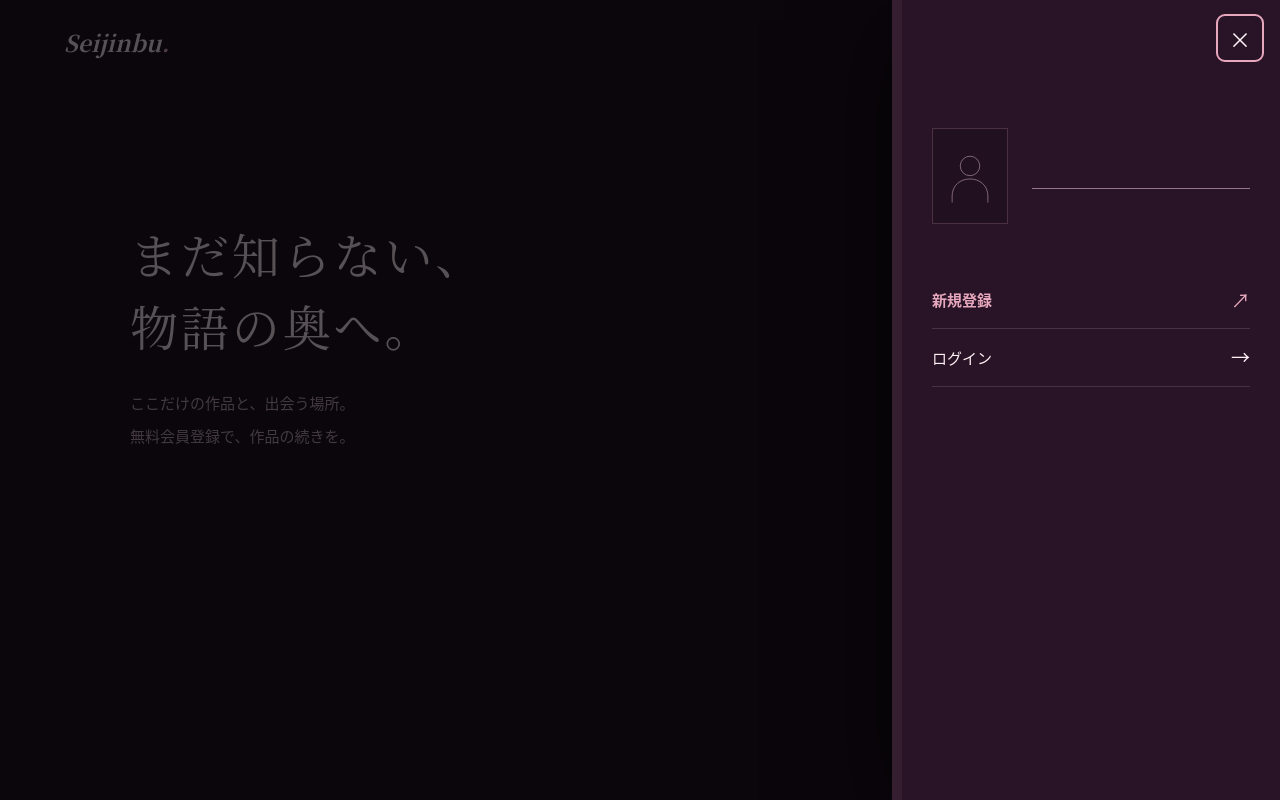
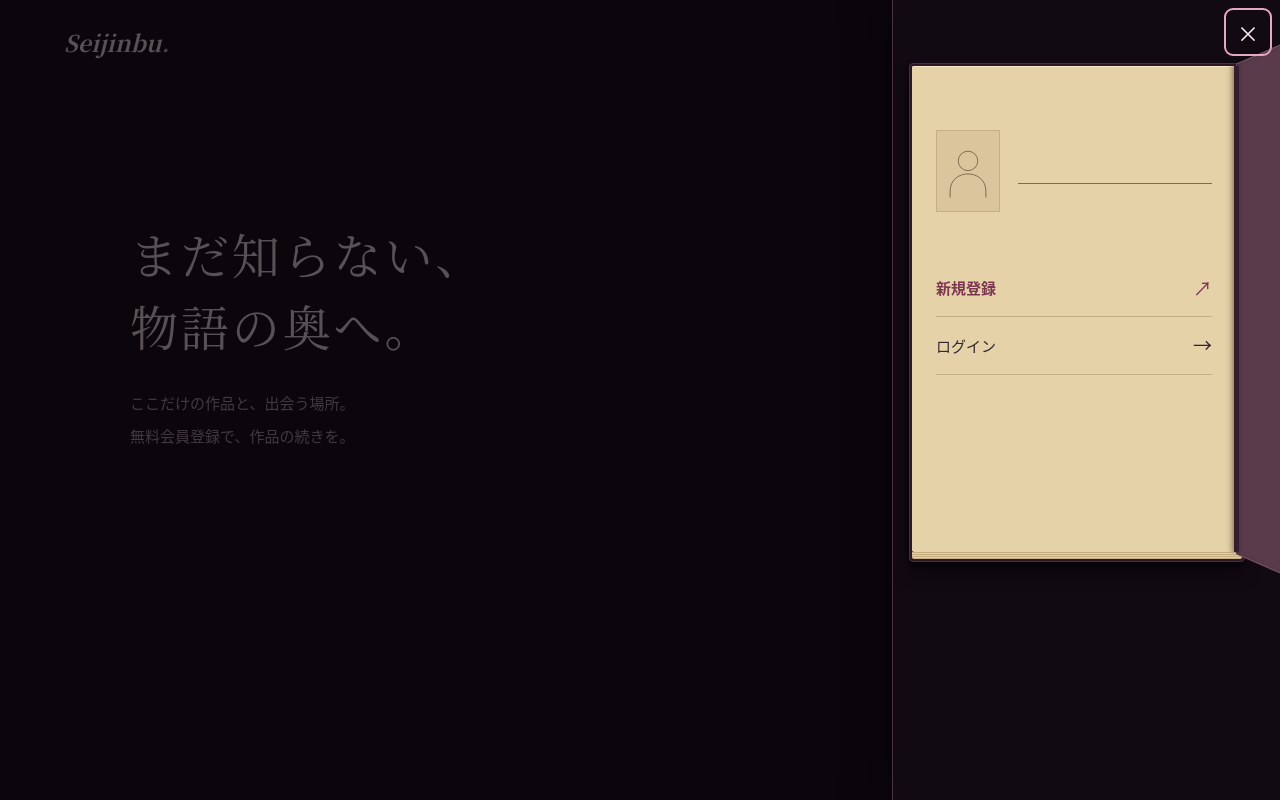
Before and after one commit to nishimura-yuma77/preview, a plain HTML site: page previews/seijinbu-handbook/screen.html in a window 1280 px wide. Drawn offline with Linux system fonts and the light colour scheme.

Commit message:
机上の手帳に生成りの紙面と立体的な厚みを付ける

```diff
--- a/previews/seijinbu-handbook/screen.html
+++ b/previews/seijinbu-handbook/screen.html
@@ -34,8 +34,6 @@
       aria-label="成人学園のメニュー"
       data-phase="closed"
     >
-      <div class="bookSpine" aria-hidden="true"></div>
-      <div class="bookContent">
       <header class="bookHeader">
         <button
           class="close"
@@ -46,9 +44,20 @@
           ×
         </button>
       </header>
+      <div class="bookContent">
+        <div class="bookBase" aria-hidden="true"></div>
+        <div class="pageEdge pageEdgeRight" aria-hidden="true"></div>
+        <div class="pageEdge pageEdgeBottom" aria-hidden="true"></div>
+        <div class="bookSpine" aria-hidden="true"></div>
         <section class="cover" aria-hidden="true">
+          <div class="coverFace coverFront">
             <span class="crest emblem" aria-hidden="true"></span>
             <h2 id="bookTitle">成人学園</h2>
+          </div>
+          <div class="coverFace coverBack"></div>
+          <div class="coverEdge coverForeEdge"></div>
+          <div class="coverEdge coverTopEdge"></div>
+          <div class="coverEdge coverBottomEdge"></div>
         </section>
         <div class="paper" inert aria-hidden="true">
           <div class="identity">
--- a/previews/seijinbu-handbook/style.css
+++ b/previews/seijinbu-handbook/style.css
@@ -10,6 +10,11 @@
   --quiet: #493043;
   --spine: #341e30;
   --accent: #d8c49a;
+  --paper: #e5d2a8;
+  --paper-ink: #342733;
+  --paper-accent: #7c3652;
+  --paper-line: #826a4d;
+  --paper-rule: #c4af86;
   --serif: "Yu Mincho", "Hiragino Mincho ProN", "Noto Serif CJK JP", serif;
   --sans:
     "Yu Gothic", "Hiragino Kaku Gothic ProN", "Noto Sans CJK JP", sans-serif;
@@ -317,28 +322,71 @@ body:has(dialog[open]) {
   border: 0;
   overflow: hidden;
   transform: translateX(calc((1 - var(--slide, 0)) * 100%));
-  padding-left: 10px;
+  background: var(--page);
+  box-shadow:
+    inset 1px 0 var(--quiet),
+    -12px 0 40px #0005;
 }
 .bookSpine {
   position: absolute;
-  inset: 0 auto 0 0;
-  width: 10px;
+  inset: 0 -3px 0 auto;
+  width: 5px;
   background: var(--spine);
-  z-index: 3;
+  border-radius: 0 2px 2px 0;
+  z-index: 4;
+  box-shadow: -2px 0 4px #29121c42;
 }
 .bookContent {
-  position: relative;
-  min-height: 100%;
+  position: absolute;
+  inset: 66px 44px auto 20px;
+  width: calc(100% - 64px);
+  aspect-ratio: 2 / 3;
+  max-height: calc(100dvh - 92px);
+  container-type: size;
   perspective: 1100px;
   isolation: isolate;
+}
+.bookBase {
+  position: absolute;
+  inset: -3px -9px -10px -3px;
+  border-radius: 4px;
+  background: #2d1828;
+  border: 1px solid #4a2d3f;
+  box-shadow:
+    0 12px 16px #0007,
+    -2px 4px 5px #0005;
+}
+.pageEdge {
+  position: absolute;
+  z-index: 1;
+}
+.pageEdgeRight {
+  inset: 0 -6px -7px auto;
+  width: 6px;
+  background: repeating-linear-gradient(
+    to right,
+    #aa916b 0 1px,
+    #dac59c 1px 2px
+  );
+  border-radius: 0 2px 2px 0;
+}
+.pageEdgeBottom {
+  inset: auto -5px -7px 0;
+  height: 7px;
+  background: repeating-linear-gradient(
+    to bottom,
+    #c6ae82 0 1px,
+    #e2cda3 1px 2px
+  );
+  border-radius: 0 0 2px 2px;
 }
 .bookHeader {
   position: absolute;
   inset: 0 0 auto;
-  z-index: 4;
+  z-index: 5;
   display: flex;
   justify-content: flex-end;
-  padding: 20px 22px 0;
+  padding: 14px 14px 0;
 }
 .close {
   display: grid;
@@ -360,58 +408,106 @@ body:has(dialog[open]) {
 .cover {
   position: absolute;
   inset: 0;
-  z-index: 2;
+  z-index: 3;
+  transform-origin: right center;
+  transform: translateZ(8px) rotateY(calc(110deg * var(--leaf, 0)));
+  transform-style: preserve-3d;
+  pointer-events: none;
+}
+.coverFace {
+  position: absolute;
+  inset: 0;
+  border-radius: 3px;
+  backface-visibility: hidden;
+}
+.coverFront {
   display: flex;
   flex-direction: column;
   align-items: center;
-  gap: 24px;
-  padding: 88px 30px 40px;
+  gap: min(24px, 5cqh);
+  padding: min(62px, 12cqh) 28px min(36px, 8cqh);
   background: var(--surface);
+  border: 1px solid #4b2f43;
+  transform: translateZ(2px);
+  box-shadow: inset 0 1px #67435770;
+}
+.coverBack {
+  background: #593b4b;
+  border: 1px solid #745260;
+  transform: rotateY(180deg) translateZ(2px);
+  box-shadow: inset 10px 0 16px -14px #130a13;
+}
+.coverEdge {
+  position: absolute;
+  background: #876171;
+}
+.coverForeEdge {
+  inset: 0 auto 0 0;
+  width: 4px;
   transform-origin: left center;
-  transform: rotateY(calc(-110deg * var(--leaf, 0)));
-  backface-visibility: hidden;
-  box-shadow: 14px 0 25px rgb(0 0 0 / calc(0.24 * var(--leaf, 0)));
-  pointer-events: none;
+  transform: translateZ(2px) rotateY(90deg);
+}
+.coverTopEdge {
+  inset: 0 0 auto;
+  height: 4px;
+  transform-origin: center top;
+  transform: translateZ(2px) rotateX(-90deg);
+}
+.coverBottomEdge {
+  inset: auto 0 0;
+  height: 4px;
+  transform-origin: center bottom;
+  transform: translateZ(2px) rotateX(90deg);
+  background: #684251;
 }
 .crest {
-  width: 202px;
-  height: 202px;
+  width: min(190px, 48cqh, 72cqw);
+  height: min(190px, 48cqh, 72cqw);
 }
 .cover h2 {
   margin: 0;
   color: var(--title);
   font-family: var(--serif);
-  font-size: 17px;
+  font-size: min(17px, 9cqh);
   line-height: 1.7;
   letter-spacing: 0.3em;
   text-indent: 0.3em;
   font-weight: 500;
 }
 .paper {
-  height: 100dvh;
-  padding: 128px 30px 40px;
+  position: absolute;
+  inset: 0;
+  z-index: 2;
+  padding: 64px 24px 36px;
   overflow: auto;
+  border-radius: 2px;
+  color: var(--paper-ink);
+  background: var(--paper);
+  box-shadow:
+    inset -12px 0 12px -14px #49371f,
+    inset 0 1px #f7e7c3;
+  scrollbar-color: #a48a65 var(--paper);
 }
 .identity {
   margin: 0 0 48px;
   display: flex;
   align-items: center;
-  gap: 24px;
+  gap: 18px;
 }
 .portrait {
   display: grid;
   place-items: center;
-  flex: 0 0 76px;
-  width: 76px;
-  height: 96px;
-  border: 1px solid var(--quiet);
-  background: #211020;
+  flex: 0 0 64px;
+  width: 64px;
+  height: 82px;
+  border: 1px solid var(--paper-rule);
+  background: #dac59c;
 }
 .portrait svg {
   width: 52px;
   height: 65px;
   fill: none;
-  stroke: #80677b;
+  stroke: var(--paper-line);
   stroke-width: 1.2;
 }
 .namePlaceholder {
@@ -419,7 +515,7 @@ body:has(dialog[open]) {
   width: 150px;
   max-width: 100%;
   height: 26px;
-  border-bottom: 1px solid var(--line);
+  border-bottom: 1px solid var(--paper-line);
   flex: 1 1 0;
 }
 .action {
@@ -447,6 +543,18 @@ body:has(dialog[open]) {
 .action span:last-child {
   font-size: 19px;
   font-weight: 400;
+}
+.paper .action {
+  border-bottom-color: var(--paper-rule);
+}
+.paper .action.primary {
+  color: var(--paper-accent);
+}
+.paper .action:hover {
+  background: #d8c298;
+}
+.paper button:focus-visible {
+  outline-color: var(--paper-accent);
 }
 
 .auth {
@@ -608,15 +716,11 @@ body:has(dialog[open]) {
   }
 }
 @media (max-width: 360px) {
-  .cover {
-    padding-inline: 24px;
+  .coverFront {
+    padding-inline: 20px;
   }
   .paper {
-    padding-inline: 24px;
-  }
-  .crest {
-    width: 184px;
-    height: 184px;
+    padding-inline: 20px;
   }
   .auth {
     padding: 22px;
@@ -629,11 +733,12 @@ body:has(dialog[open]) {
   .bookHeader {
     padding-top: 12px;
   }
-  .cover {
-    padding-top: 65px;
+  .bookContent {
+    top: 58px;
+    max-height: calc(100dvh - 78px);
   }
   .paper {
-    padding-top: 88px;
+    padding-top: 32px;
     padding-bottom: 28px;
   }
 }
```
Lines whose indentation alone changed are shown as unchanged.
